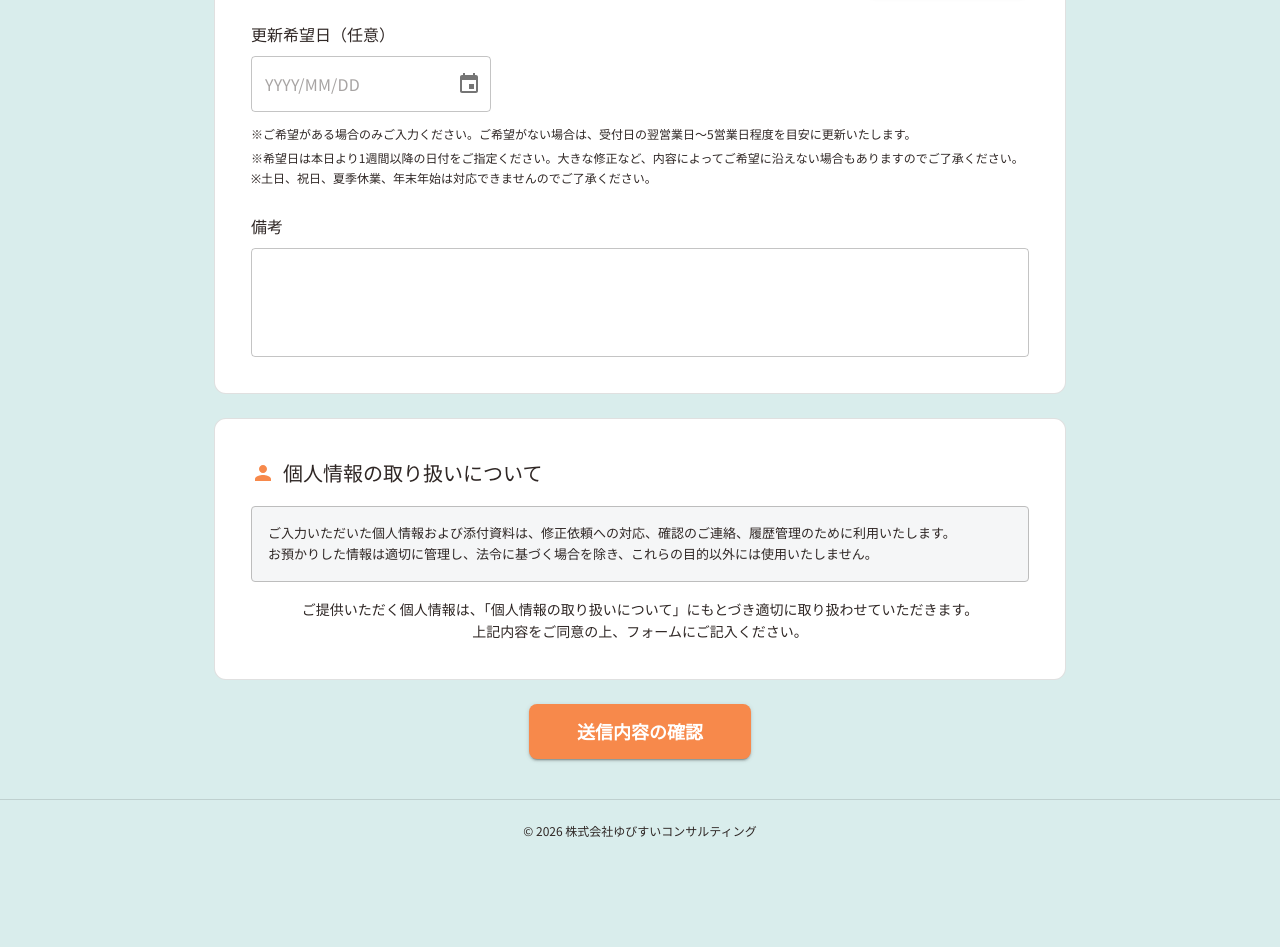
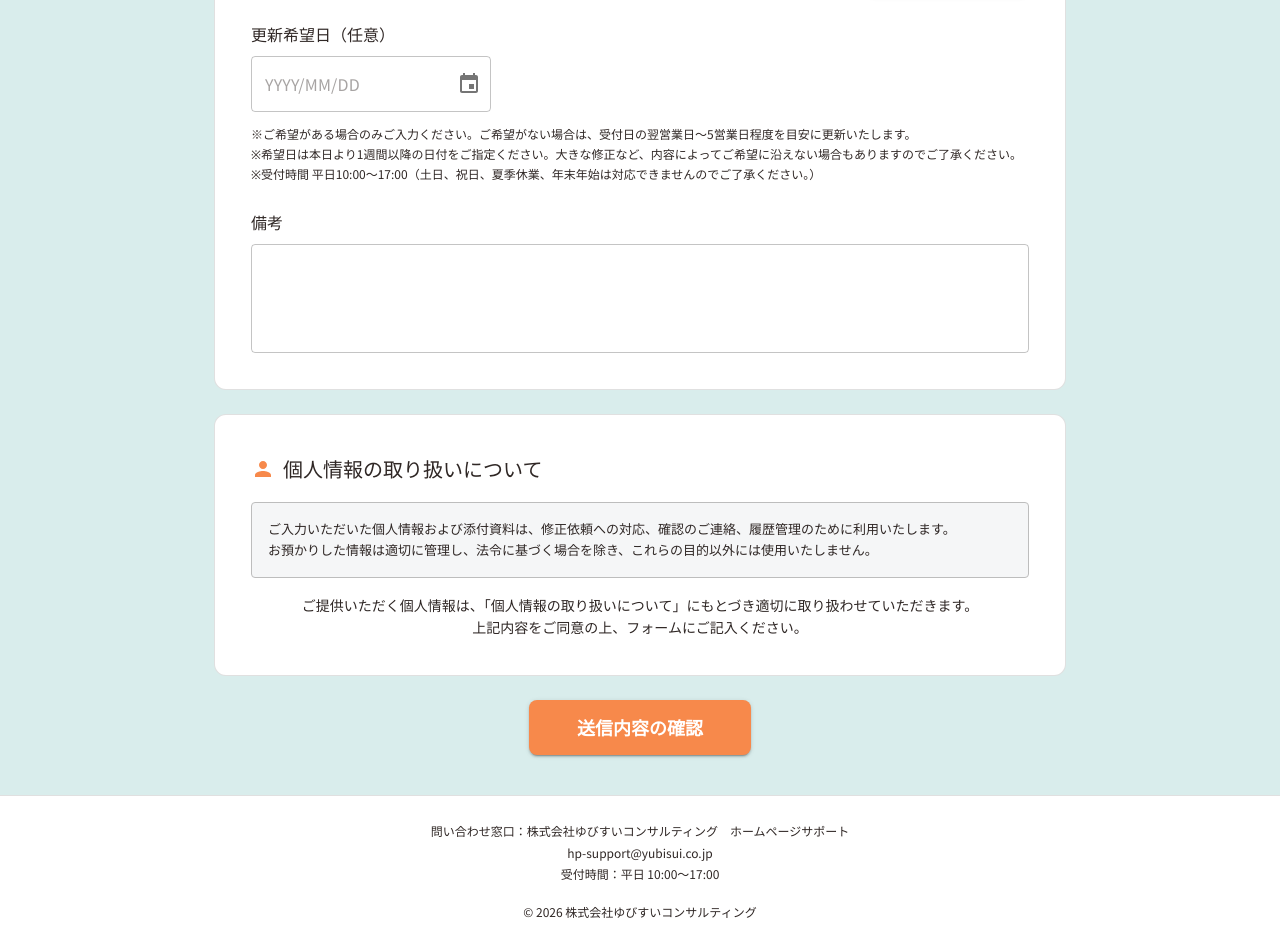
Before and after one commit to yamashita-tatsuya/consul-yohoweb, a React (Vite) app: page /update-request in a window 1280 px wide. Shown: the part 1680-2627 px from the top of the page. Before the commit the page ends 2538 px from the top, so only its background shows below. Built offline with nearby package versions, Linux system fonts and the light colour scheme.

Commit message:
フォーム修正_20260724

```diff
--- a/src/App.jsx
+++ b/src/App.jsx
@@ -34,8 +34,25 @@ export default function App() {
 
       <Box
         component="footer"
-        sx={{ py: 2, textAlign: 'center', borderTop: '1px solid', borderColor: 'divider' }}
+        sx={{
+          py: 3,
+          px: 2,
+          textAlign: 'center',
+          bgcolor: '#fff',
+          borderTop: '1px solid',
+          borderColor: 'divider',
+        }}
       >
+        <Box sx={{ mb: 1.5 }}>
+          <Typography variant="caption" color="text.secondary" sx={{ display: 'block', lineHeight: 1.8 }}>
+            問い合わせ窓口：株式会社ゆびすいコンサルティング　ホームページサポート
+            <br />
+            <Box component="span" sx={{ wordBreak: 'break-all' }}>hp-support@yubisui.co.jp</Box>
+          </Typography>
+          <Typography variant="caption" color="text.secondary" sx={{ display: 'block', lineHeight: 1.8 }}>
+            受付時間：平日 10:00～17:00
+          </Typography>
+        </Box>
         <Typography variant="caption" color="text.secondary">
           © {new Date().getFullYear()} 株式会社ゆびすいコンサルティング
         </Typography>
--- a/src/components/RequestForm.jsx
+++ b/src/components/RequestForm.jsx
@@ -239,7 +239,7 @@ export default function RequestForm({ onConfirm, initialData }) {
             helperText={errors.companyName}
             required
             fullWidth
-            placeholder="例：株式会社〇〇"
+            placeholder="例：学校法人〇〇・●●●園"
           />
           <TextField
             label="ご担当者様名"
@@ -477,11 +477,10 @@ export default function RequestForm({ onConfirm, initialData }) {
           </LocalizationProvider>
           <Typography variant="caption" sx={{ display: 'block', mt: 1.5, color: 'text.primary' }}>
             ※ご希望がある場合のみご入力ください。ご希望がない場合は、受付日の翌営業日～5営業日程度を目安に更新いたします。
-          </Typography>
-          <Typography variant="caption" sx={{ display: 'block', mt: 0.5, color: 'text.primary' }}>
+            <br />
             ※希望日は本日より1週間以降の日付をご指定ください。大きな修正など、内容によってご希望に沿えない場合もありますのでご了承ください。
             <br />
-            ※土日、祝日、夏季休業、年末年始は対応できませんのでご了承ください。
+            ※受付時間 平日10:00～17:00（土日、祝日、夏季休業、年末年始は対応できませんのでご了承ください。）
           </Typography>
         </Box>
 
```
